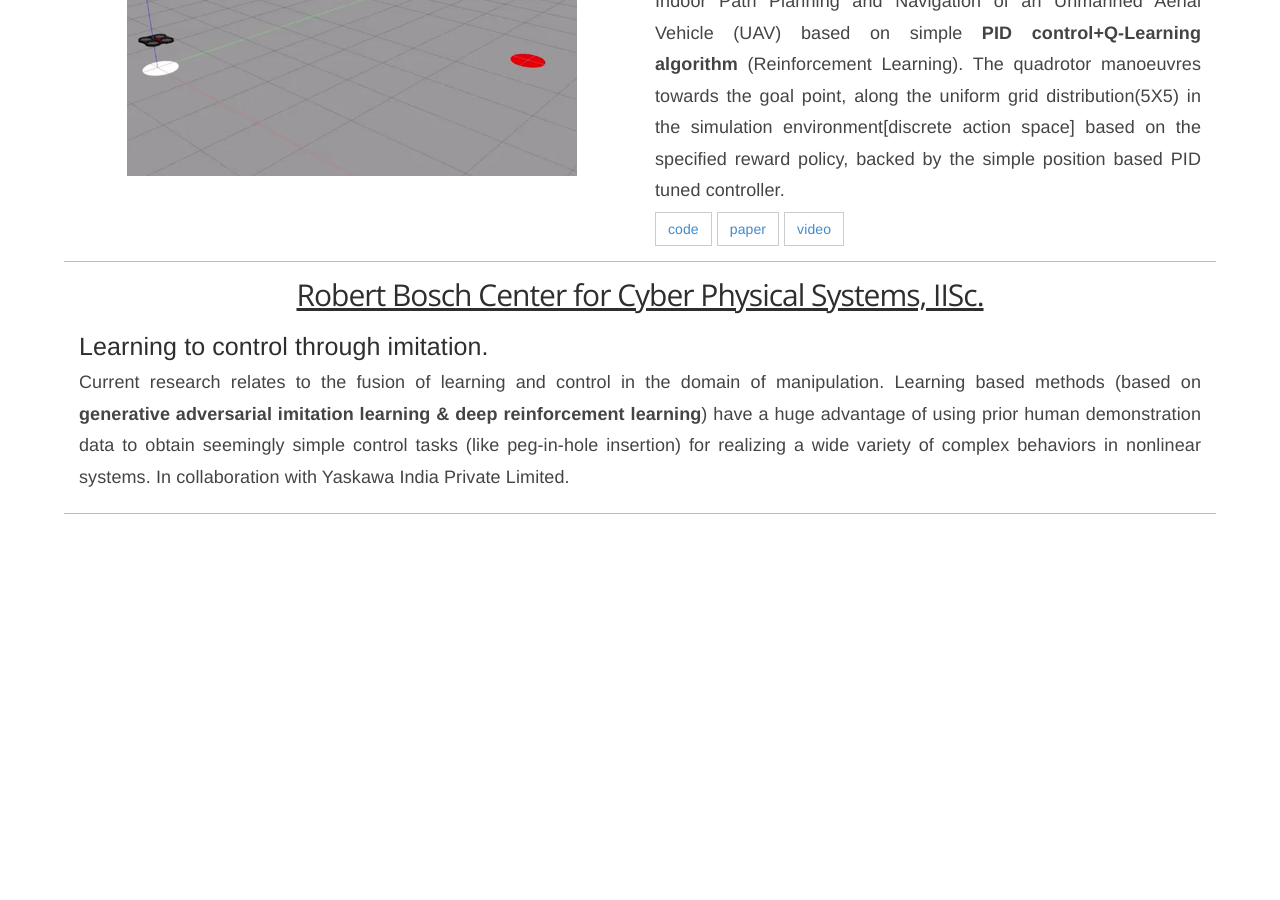
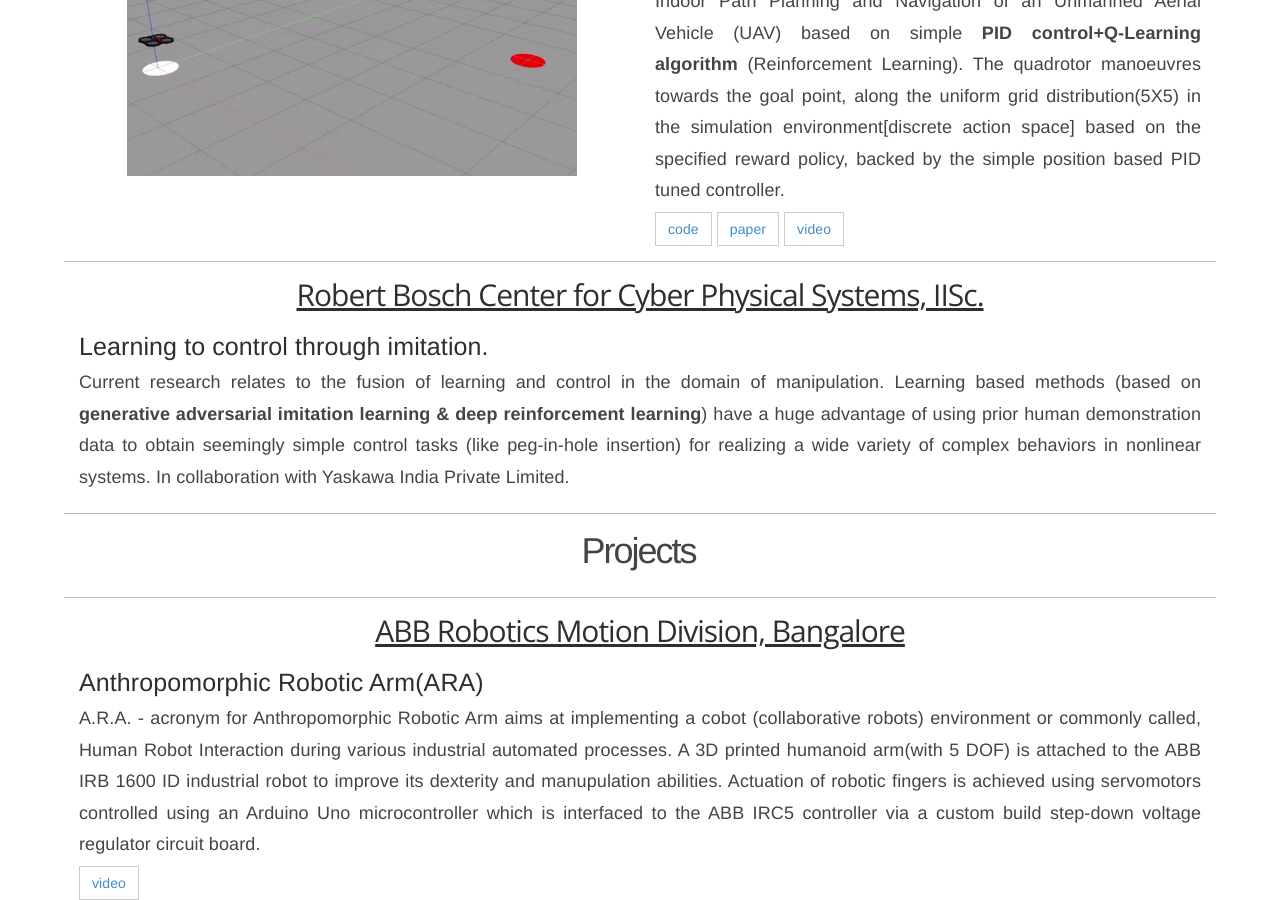
Before and after one commit to navuboy/navuboy.github.io, a Jekyll site: the page built from research.html, in a window 1280 px wide and 900 px high, scrolled down 713 px. Built offline with Jekyll 4.4.1, drawn with Linux system fonts in a browser that asks for light colours; some web fonts are replaced; before the commit the page ends 1228 px from its top, so only the background shows below that; some of the changed text lies outside the part shown.

Commit message:
Updated research.md

```diff
--- a/_includes/research.md
+++ b/_includes/research.md
@@ -9,7 +9,7 @@
     <li>Rachael E. Tompa, Blake Wulfe, Michael P. Owen, and Mykel J. Kochenderfer. "Collision avoidance for unmanned aircraft using coordination tables" in Digital Avionics Systems Conference (DASC), 2016.</li>
 </ul> -->
 
-<h1 class="rsection">Research Descriptions</h1>
+<h1 class="rsection">Research</h1>
 ---
 
 <h2><u>Compuational Intelligence Laboratory, Aerospace Engineering Division, IISc.</u></h2>
@@ -70,6 +70,25 @@
 </div>
 
 ---
+
+<h1 class="rsection">Projects</h1>
+---
+
+<h2><u>ABB Robotics Motion Division, Bangalore</u></h2>
+
+<div class="container-fluid">
+  <div class="row">
+    <div class="col-md-12">
+        <h3 class="rtitle">Anthropomorphic Robotic Arm(ARA)</h3>
+        <p style="text-align:justify">
+        A.R.A. - acronym for Anthropomorphic Robotic Arm aims at implementing a cobot (collaborative robots) environment or commonly called, Human Robot Interaction during various industrial automated processes. A 3D printed humanoid arm(with 5 DOF) is attached to the ABB IRB 1600 ID industrial robot to improve its dexterity and manupulation abilities. Actuation of robotic fingers is achieved using servomotors controlled using an Arduino Uno microcontroller which is interfaced to the ABB IRC5 controller via a custom build step-down voltage regulator circuit board.
+        </p>
+        <!-- <a href="{{ site.github.url }}/assets/IS_Final_Paper.pdf" class="md-link btn-default btn rbtn">paper</a>
+        <a href="https://github.com/wulfebw/Independent_Study" class="md-link btn-default btn rbtn">code</a> -->
+        <a href="https://youtu.be/xqaQjo5hS6o" class="md-link btn-default btn rbtn">video</a>
+    </div>
+  </div>
+</div>
 
 <!-- <div class="container-fluid">
   <div class="row">
```
